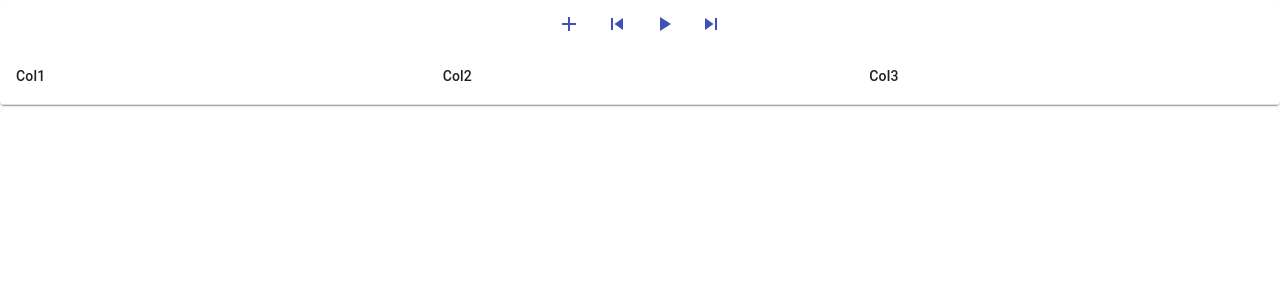
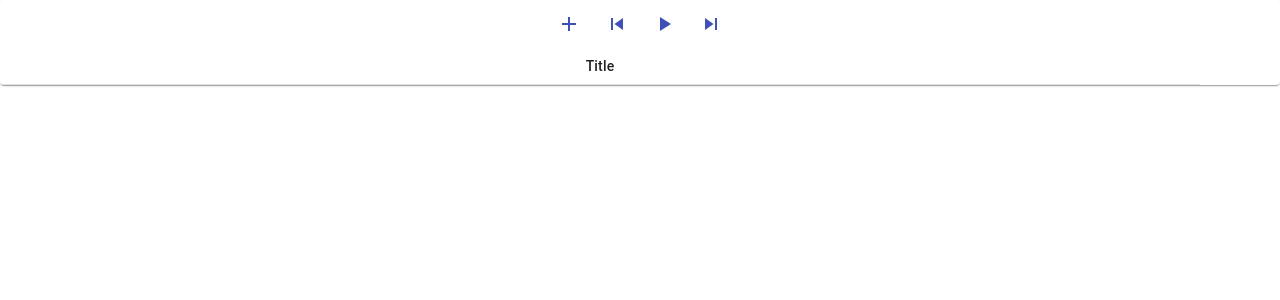
Before and after one commit to KyleRoarty/spectrogram-opencl, a React (Create React App) app: page / in a window 1280 px wide. Shown: the top 300 px of the page. Built offline with nearby package versions, Linux system fonts and the light colour scheme.

Commit message:
tsx: class-ify code

```diff
--- a/src/App.tsx
+++ b/src/App.tsx
@@ -5,15 +5,23 @@ import PlayArrowIcon from '@material-ui/icons/PlayArrow'
 import SkipNextIcon from '@material-ui/icons/SkipNext'
 import SkipPreviousIcon from '@material-ui/icons/SkipPrevious'
 import './App.css'
-import { IconButton, TableContainer, Table, TableHead, TableRow, TableCell, TableBody } from '@material-ui/core'
+import { Input, IconButton, TableContainer, Table, TableHead, TableRow, TableCell, TableBody} from '@material-ui/core'
 import { makeStyles, createStyles, Theme } from '@material-ui/core/styles'
 import Paper from '@material-ui/core/Paper'
 
-function App (): React.ReactElement {
+type AppProps = {
 
-  const [names, setNames] = useState([])
+};
 
-  const useStyles = makeStyles((theme: Theme) =>
+type AppState = {
+  names: [];
+};
+class App extends React.Component<AppProps, AppState> {
+  state: AppState = {
+    names: [],
+  };
+
+  useStyles = makeStyles((theme: Theme) =>
     createStyles({
       test: {
         verticalAlign: "top",
@@ -25,7 +33,7 @@ function App (): React.ReactElement {
   );
 
 
-  function HandleUpload (event: ChangeEvent<HTMLInputElement>): void {
+  HandleUpload = (event: ChangeEvent<HTMLInputElement>): void => {
     event.preventDefault()
     const data = new FormData();
     if (event?.target?.files != null){
@@ -38,26 +46,29 @@ function App (): React.ReactElement {
       body: data,
     }).then(
       (res) => {res.json().then(
-          (data) => {console.log(data); setNames(data.names); console.log(names)},
+          (data) => {console.log(data); this.setState((state) => ({names: data.names})); console.log(this.state.names)},
           () => {console.log("Err1")}
         )},
       () => {console.log("Err2")}
     )
 
-  }
+  };
 
-  function MakeButton (): React.ReactElement {
-    const classes = useStyles();
+  MakeButton = (props: Object): React.ReactElement => {
+    const classes = this.useStyles();
 
     return (
       <ButtonGroup className={classes.test}>
-        <input
-          accept="audio/*"
+        <Input
+          inputProps={{
+            input: { accept: "audio/*" ,
+                     multiple: true }
+          }}
           className={classes.input}
           id="icon-button-file"
-          multiple
           type="file"
-          onChange={HandleUpload}
+          onChange={this.HandleUpload}
+          color="primary"
         />
         <label htmlFor="icon-button-file">
           <IconButton color="primary" component="span">
@@ -66,9 +77,9 @@ function App (): React.ReactElement {
         </label>
       </ButtonGroup>
     )
-  }
+  };
 
-  function MakeButtonGroup (): React.ReactElement {
+  MakeButtonGroup = (props: Object): React.ReactElement => {
     return (
       <ButtonGroup color="primary">
         <IconButton>
@@ -82,44 +93,54 @@ function App (): React.ReactElement {
         </IconButton>
       </ButtonGroup>
     )
-  }
+  };
 
-  function MakeTable (): React.ReactElement {
-    const data = ['Col1', 'Col2', 'Col3']
+  MakeTable = (): React.ReactElement => {
+    const data = ['Title']
 
     return (
-      <Table>
+      <Table
+        size='small'
+        style={{
+          width: 1200
+        }}>
         <TableHead>
           <TableRow>
             {data.map((datum) => (
-              <TableCell>{datum}</TableCell>
+              <TableCell
+                align="center">
+                {datum}
+              </TableCell>
             ))}
           </TableRow>
         </TableHead>
         <TableBody>
-          {names.map((row) => (
-            <TableRow key='Col1'>
-              {row}
+          {this.state.names.map((row) => (
+            <TableRow key={row}>
+              <TableCell align="left">{row}</TableCell>
             </TableRow>
           ))}
         </TableBody>
       </Table>
     )
-  }
+  };
 
+  render (): React.ReactElement {
     return (
       <div className="App">
           <TableContainer component={Paper}>
           <div className="Button">
-          {MakeButton()}
-          {MakeButtonGroup()}
+            <this.MakeButton />
+            <this.MakeButtonGroup />
           </div>
           <div className="Table">
-          {MakeTable()}
+            {this.MakeTable()}
           </div>
         </TableContainer>
       </div>
     )
   }
 
+}
+
 export default App
```
Lines whose indentation alone changed are shown as unchanged.
